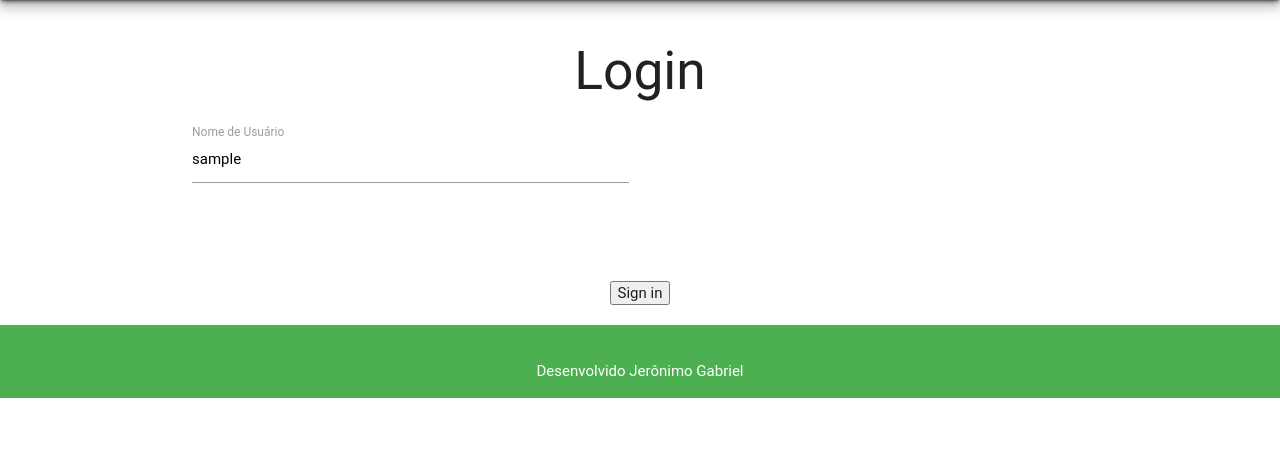
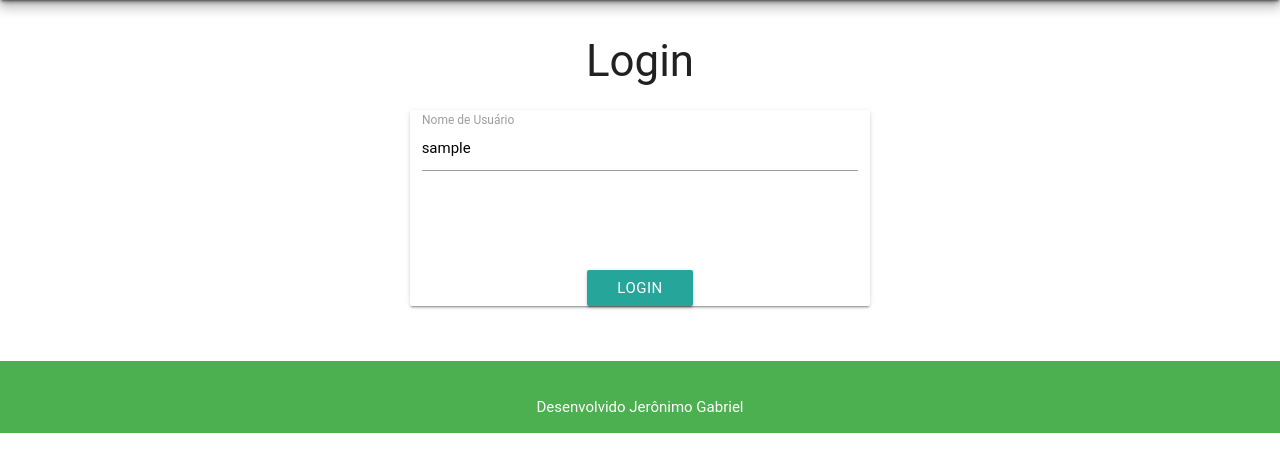
Before and after one commit to GabrielIFPB/muralIFPB, a Django app: page /mural/edit_user/ in a window 1280 px wide. Shown: the part 64-536 px from the top of the page. Run offline with Django 3.2, Linux system fonts and the light colour scheme; the visitor is signed in with stand-in values (Sample User, id 1); data comes from the database, SQL or seed files in the repository; parts of the project's set-up code (start-up, migrations or seed data) failed here and were passed over; some libraries are stand-ins or nearby versions; some web fonts are replaced.

Commit message:
sistema de login e logout funcionando

```diff
--- a/muralifpb/urls.py
+++ b/muralifpb/urls.py
@@ -11,7 +11,7 @@
 add_portal,
 edit_portal,
 delete_portal,
-exit,)
+)
 
 urlpatterns = [#'muralifpb.views', #prefixo
 
--- a/muralifpb/views.py
+++ b/muralifpb/views.py
@@ -215,6 +215,6 @@
 	portal.delete()
 	return HttpResponseRedirect(reverse('add_portal'))
 
-@login_required
+# @login_required
 def exit(request):
 	logout(request)
--- a/templates/base.html
+++ b/templates/base.html
@@ -4,8 +4,6 @@
 <head>
 	<meta http-equiv="Content-Type" content="text/html; charset=UTF-8"/>
 	<meta name="viewport" content="width=device-width, initial-scale=1, maximum-scale=1.0, user-scalable=no" media="all"/>
-
-	<!-- <meta charset="UTF-8" name="viewport" content="width=device-width, initial-scale=1.0" media="all"/> -->
 	<link rel="shortcut icon" href="{% static 'muralifpb/img/favicon.ico' %}" type="image/x-icon" />
 	<title></title>
 	<!-- Compiled and minified CSS -->
@@ -30,7 +28,7 @@
 								<li><a href="{% url 'mural:register' %}">Cadastrar</a></li>
 							{% endif %}
 							<li><a href="{% url 'mural:account' %}">account</a></li>
-							<li><a href="{% url 'mural:index' %}">Exit</a></li>
+							<li><a href="{% url 'logout' %}">Exit</a></li>
 						</ul>
 					{% else %}
 						<li>{{ request.user.username }} Estudante</li>
--- a/templates/edit_user.html
+++ b/templates/edit_user.html
@@ -12,6 +12,8 @@
 		unsucess
 	{% endif %}
 
+	{{ form.as_p }}
+
 	{% if request.user.is_authenticated %}
 		<a href="{% url 'mural:edit_password' %}">Change Password</a>
 	{% else %}
--- a/templates/login.html
+++ b/templates/login.html
@@ -4,38 +4,41 @@
 {% block title %}IFPB login{% endblock %}
 {% block extrahead %}<link href="{% static 'muralifpb/css/css-for-errors-li.css' %}" rel="stylesheet" type="text/css" media="all">{% endblock %}
 <style type="text/css">
-.container-login{
-	max-width: 400px;
-}
-.form-login {
-	background: rgba(255,255,255, 0.9);
-	border-radius: 4px;
-	box-shadow: 1px 1px 12px #333;
-	padding: 5px 10px;
+.card {
+	position: inherit;
+	left: 50%;
+	top: 0%;
+	-moz-transform: translate(-50%, -50%)
+	-webkit-transform: translate(-50%, -50%)
+	-ms-transform: translate(-50%, -50%)
+	-o-transform: translate(-50%, -50%)
+	transform: translate(-50%, -50%);
 }
 </style>
 {% block content %}
 <div class="section no-pad-bot">
-	<div class="container container-login">
-		<div class="row center form-login">
-			<form action="." method="POST" class="col s12">{% csrf_token %}
-				<h2 class="title">Login</h2>
+	<div class="container">
+		<div class="row">
+			<form action="." method="POST" class="col center-align s12">{% csrf_token %}
+				<div class="row">
+					<h3 class="title">Login</h3>
+					<div class="col s6 offset-s3 card">
 						{{ form.non_field_errors }}
 						<div class="row">
-					<div class="input-field col s6 black-text">
+							<div class="input-field col s12 black-text">
 								{{ form.username }}
 								<label for="username">{{ form.username.label }}</label>
 							</div>
 						</div>
 						<br >
 						<div class="row">
-					<div class="input-field col s6 black-text">
+							<div class="input-field col s12 black-text">
 								{{ form.password }}
 								<label for="username">{{ form.password.label }}</label>
 							</div>
 						</div>
-				<div class="block-login">
-					<input class="button button-color" type="submit" name="Sign in" value="Sign in" >
+						<button class="waves-effect waves-light btn">login</button>
+					</div>
 				</div>
 			</form>
 		</div>
--- a/website/settings.py
+++ b/website/settings.py
@@ -119,7 +119,7 @@
 
 STATIC_URL = '/static/'
 LOGIN_URL = '/login/'
-LOGOUT_URL = '/exit/'
+LOGOUT_URL = '/mural/'
 LOGIN_REDIRECT_URL = '/mural/'
 
 MEDIA_URL = '/media/'
--- a/website/urls.py
+++ b/website/urls.py
@@ -26,7 +26,7 @@
 
 	url(r'^login/$', login, {'template_name' : 'login.html'}, name='login'),
 
-	url(r'^exit/$', logout, {'template_name' : 'index.html'}, name='index'),
+	url(r'^exit/$', logout, {'template_name' : 'index.html'}, name='logout'),
 
 	url(r'^admin/', include(admin.site.urls)),
 ]
```
Lines whose indentation alone changed are shown as unchanged.
